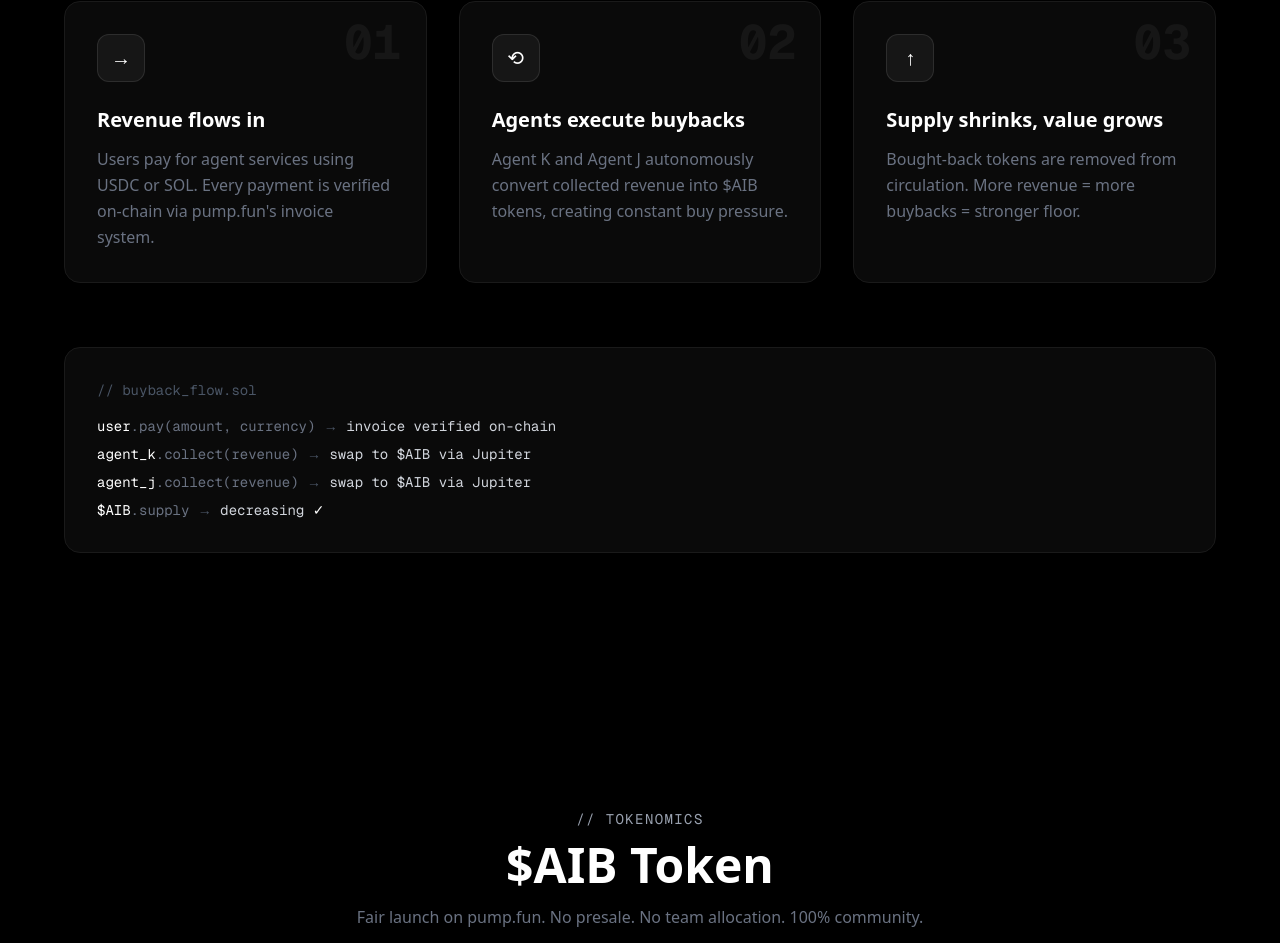
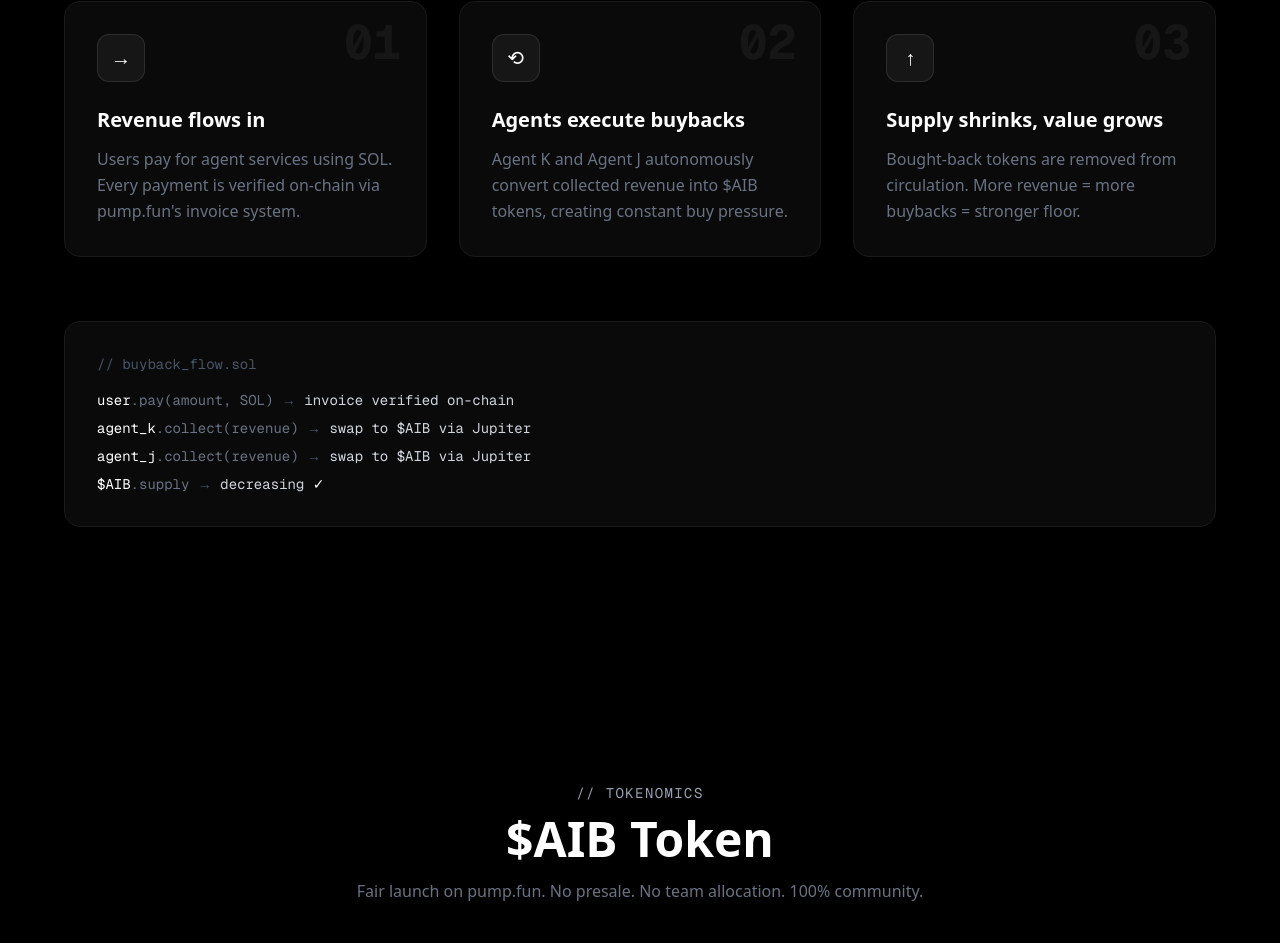
Before and after one commit to 0xKeziah/AIB, a Next.js app: page / in a window 1280 px wide. Shown: the part 2291-3234 px from the top of the page. Built offline with nearby package versions, Linux system fonts and the light colour scheme.

Commit message:
Replace USDC references with SOL only

```diff
--- a/src/components/HowItWorks.tsx
+++ b/src/components/HowItWorks.tsx
@@ -3,7 +3,7 @@
     number: "01",
     title: "Revenue flows in",
     description:
-      "Users pay for agent services using USDC or SOL. Every payment is verified on-chain via pump.fun's invoice system.",
+      "Users pay for agent services using SOL. Every payment is verified on-chain via pump.fun's invoice system.",
     icon: "\u2192",
   },
   {
@@ -66,7 +66,7 @@
           <p className="text-gray-600 mb-4">// buyback_flow.sol</p>
           <div className="space-y-2 text-gray-500">
             <p>
-              <span className="text-white">user</span>.pay(amount, currency)
+              <span className="text-white">user</span>.pay(amount, SOL)
               <span className="text-gray-600"> → </span>
               <span className="text-gray-300">invoice verified on-chain</span>
             </p>
```
